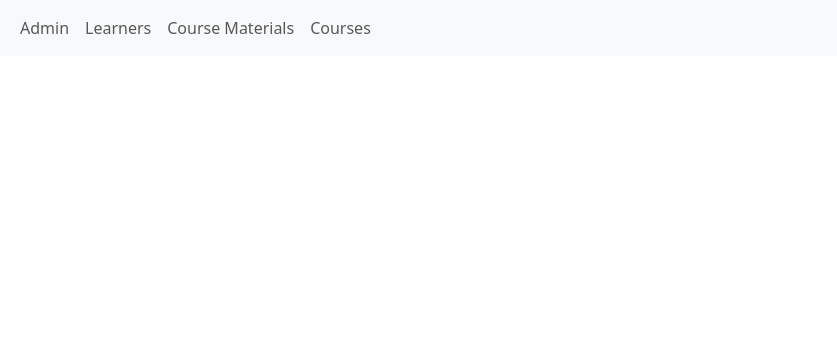
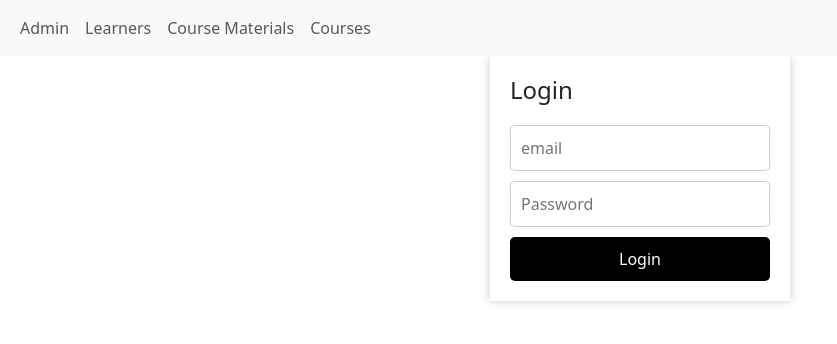
Before and after one commit to mkoner/eduTech, a React (Create React App) app in the folder edutech-f-e/: page /admins/login in a window 1280 px wide. Shown: the top 344 px of the page, without its empty margins (0-837 px from the left). Built offline with nearby package versions, Linux system fonts and the light colour scheme.

Commit message:
Admin login

```diff
--- a/edutech-f-e/src/App.js
+++ b/edutech-f-e/src/App.js
@@ -7,6 +7,7 @@ import Courses from './components/Courses';
 import HomePage from './components/HomePage';
 import Login from './components/Login';
 import AdminList from './pages/adminList/AdminList';
+import AdminLogin from './pages/adminLogin/AdminLogin';
 
 const App = () => {
     return (
@@ -25,6 +26,7 @@ const App = () => {
 		<Routes>
 		    <Route path="/" element={<HomePage />} />
 		    <Route path="/admins" element={<AdminList />} />
+			<Route path="/admins/login" element={<AdminLogin />} />
 		    <Route path="/login" element={<Login />} />
 		    <Route path="/learners/*" element={<Learners />} />
 		    <Route path="/course-materials" element={<CourseMaterials />} />
--- a/edutech-f-e/src/api.js
+++ b/edutech-f-e/src/api.js
@@ -3,9 +3,19 @@ import axios from 'axios';
 const API_URL = 'http://127.0.0.1:8000/'; // replace with your Django backend URL
 
 export const fetchAdmins = async () => {
-    console.log("Fetch admins called")
     const response = await axios.get(`${API_URL}admins`);
     return response.data;
 };
 
+export const adminLogin = async (data) => {
+    try {
+        const response =  await axios.post(`${API_URL}admins/login`, data);
+        return response.data;
+    }
+    catch(err) {
+        return err.message;
+    }
+
+}
+
 // Add other API calls (getLearners, getCourses, etc.) here
--- /dev/null
+++ b/edutech-f-e/src/pages/adminLogin/AdminLogin.css
@@ -0,0 +1,33 @@
+.login-form {
+    width: 300px;
+    margin: 0 auto;
+    padding: 20px;
+    box-shadow: 0 0 10px rgba(0, 0, 0, 0.2);
+  }
+
+  .login-form h1 {
+    font-size: 24px;
+    margin-bottom: 20px;
+  }
+
+  .login-form input {
+    width: 100%;
+    padding: 10px;
+    margin-bottom: 10px;
+    border: 1px solid #ccc;
+    border-radius: 5px;
+  }
+
+  .login-form button {
+    width: 100%;
+    padding: 10px;
+    background-color: #000;
+    color: #fff;
+    border: none;
+    border-radius: 5px;
+  }
+
+  .error-message {
+    color: red;
+    margin-top: 10px;
+  }
--- /dev/null
+++ b/edutech-f-e/src/pages/adminLogin/AdminLogin.jsx
@@ -0,0 +1,48 @@
+// Login.js
+import React, { useState } from "react";
+import { useNavigate } from 'react-router-dom'
+import './AdminLogin.css';
+
+import { adminLogin } from "../../api";
+const AdminLogin = () => {
+  const navigate = useNavigate();
+  const [email, setEmail] = useState("");
+  const [password, setPassword] = useState("");
+  const [errorMessage, setErrorMessage] = useState("");
+
+  const handleSubmit = async (e) => {
+    e.preventDefault();
+    const response = await adminLogin({email, password});
+    if (response.token) {
+      localStorage.setItem("token", response.token);
+      navigate('/');
+    }
+    else {
+      setErrorMessage("Invalid username or password");
+    }
+  };
+
+  return (
+    <div className="login-form">
+      <h1>Login</h1>
+      <input
+        type="text"
+        placeholder="email"
+        value={email}
+        onChange={(e) => setEmail(e.target.value)}
+      />
+      <input
+        type="password"
+        placeholder="Password"
+        value={password}
+        onChange={(e) => setPassword(e.target.value)}
+      />
+      <button type="submit" onClick={handleSubmit}>
+        Login
+      </button>
+      {errorMessage && <p className="error-message">{errorMessage}</p>}
+    </div>
+  );
+};
+
+export default AdminLogin;
```
Also changed, not shown: edutech-f-e/src/pages/courseList/CourseList.css (added), edutech-f-e/src/pages/courseList/CourseList.jsx (added), edutech-f-e/src/pages/learnerList/LearnerList.css (added), edutech-f-e/src/pages/learnerList/LearnerList.jsx (added).
